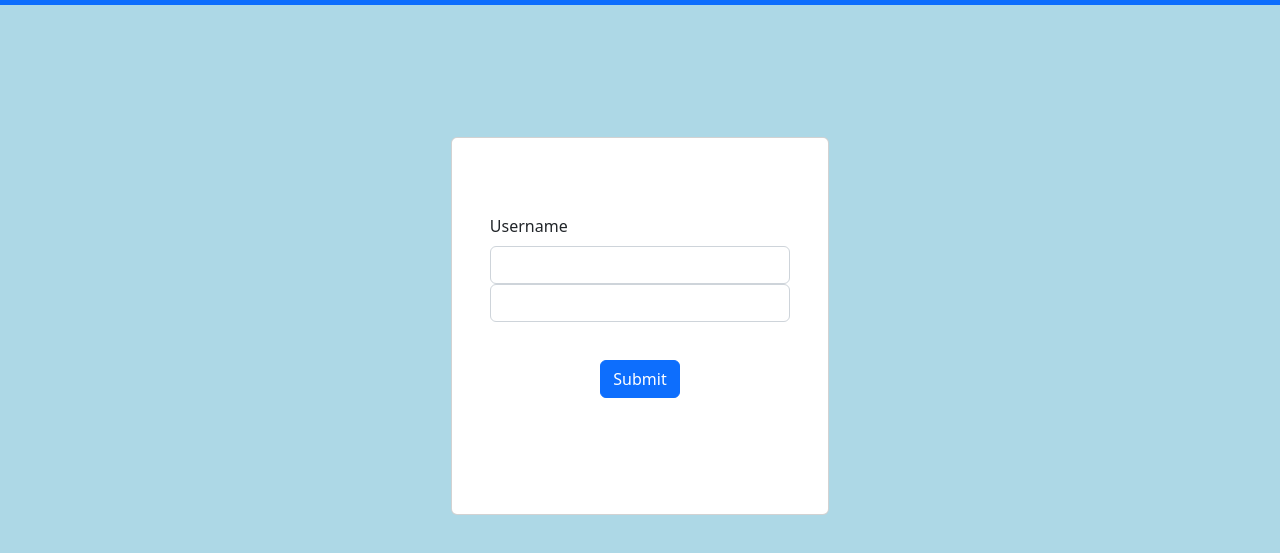
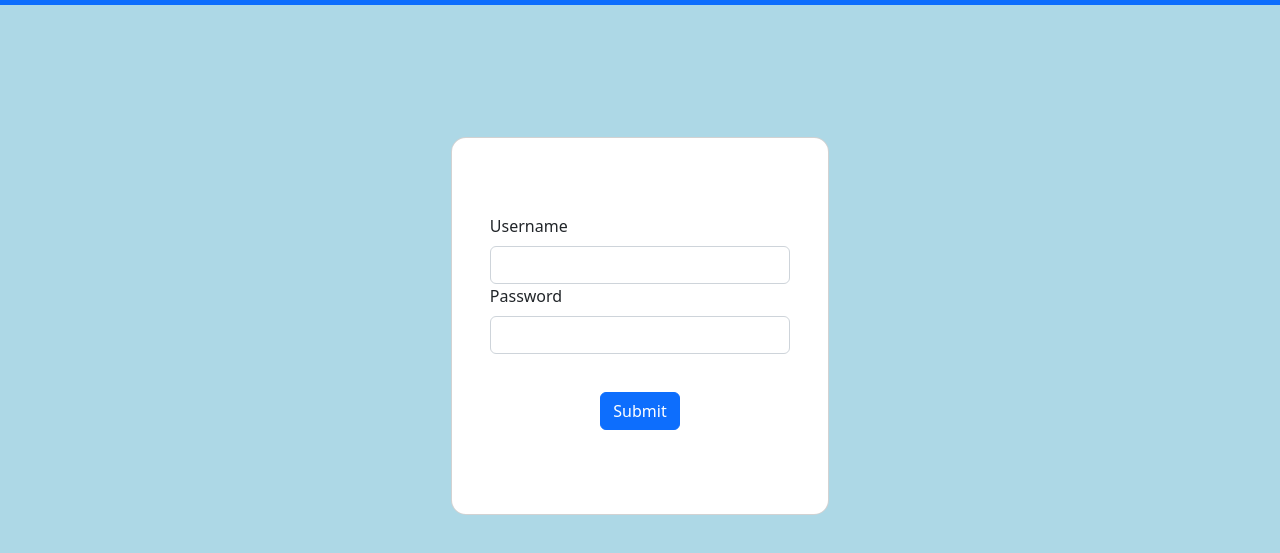
Before and after one commit to LarryTheFatCat/bootstrap-testing, a plain HTML site: page index.html in a window 1280 px wide. Shown: the part 51-604 px from the top of the page. Drawn offline with nearby package versions, Linux system fonts and the light colour scheme.

Commit message:
test stuff again

```diff
--- a/index.html
+++ b/index.html
@@ -40,6 +40,7 @@
         <form action="check">
             <label for="text" class="form-label">Username</label>
             <input type="text" class="form-control" id="text" value="" required>
+            <label for="password" class="form-label" id="password-label">Password</label>
             <input type="password" class="form-control" id="password" value="" required>
             <button type="submit" class="btn btn-primary" id="submit-btn">Submit</button>
         </form>
--- a/style.css
+++ b/style.css
@@ -12,6 +12,7 @@ body {
     margin: auto;
     margin-top: 3.5cm;
     flex-direction: column;
+    border-radius: 15px;
 }
 
 .navbar-toggler {
```
